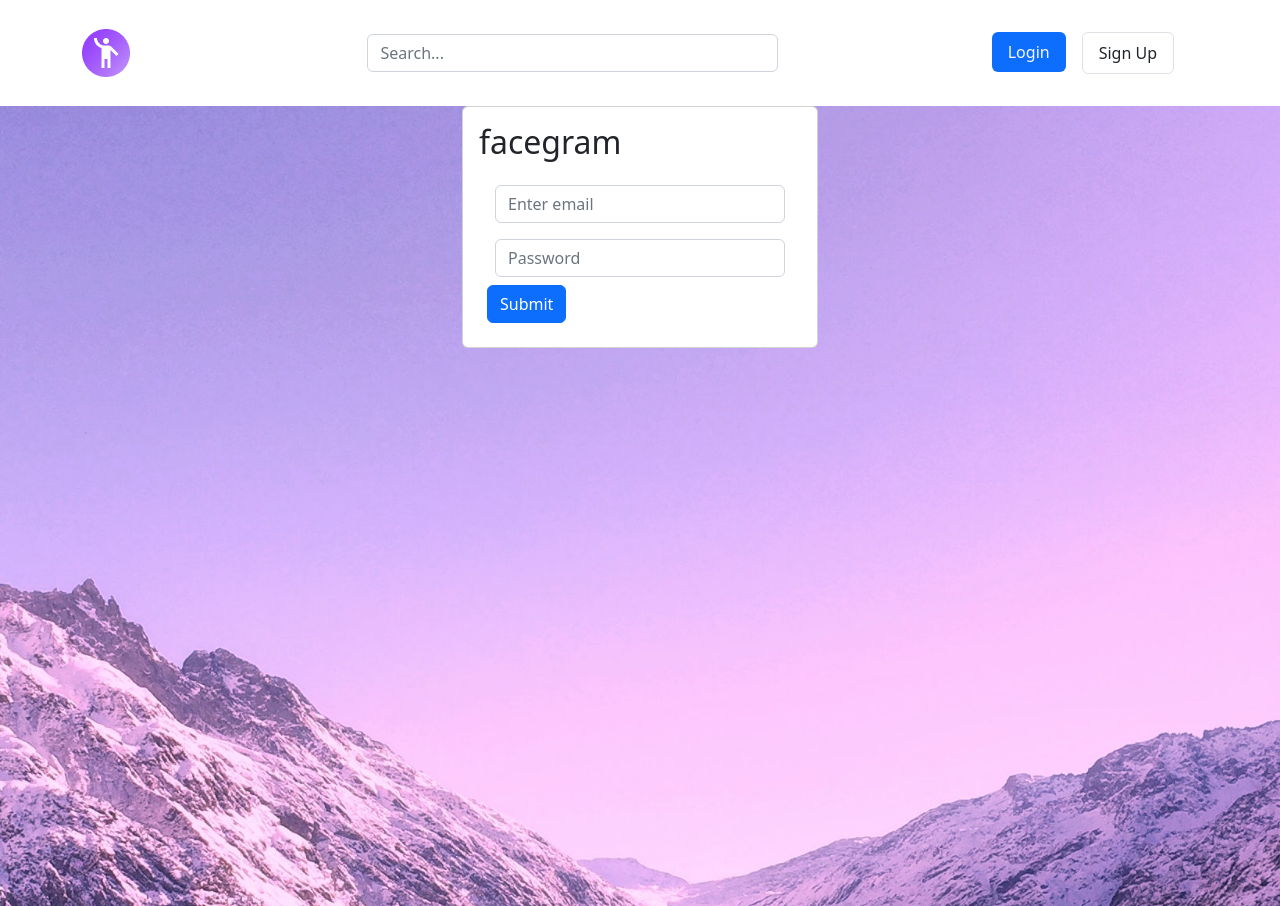
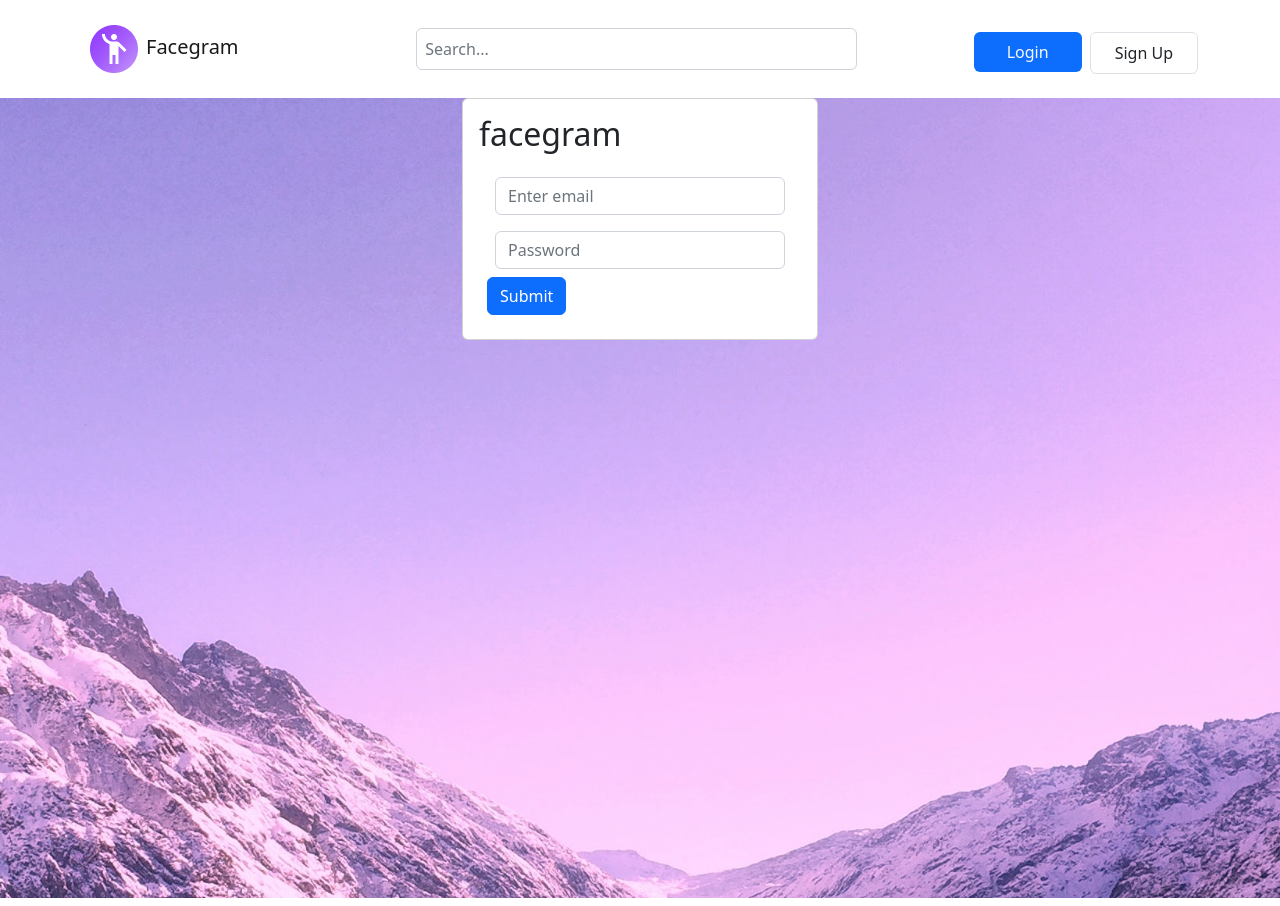
Before and after one commit to ddyrnes/bootstrap-sass-testing, a website: page index.html in a window 1280 px wide. Drawn offline with nearby package versions, Linux system fonts and the light colour scheme.

Commit message:
Fixed nav

```diff
--- a/index.html
+++ b/index.html
@@ -12,6 +12,40 @@
   <body>
     <nav class="navbar navbar-expand-md">
       <div class="container">
+        <a href="#" class="navbar-brand col-2"
+          ><img src="/images/brand_logo.png" alt="brand icon" class="px-2" />Facegram</a
+        >
+        <button
+          class="navbar-toggler"
+          data-bs-toggle="collapse"
+          data-bs-target="#navcollapse"
+          aria-controls="nav"
+          aria-label="Expand Navigation"
+        >
+          <div class="navbar-toggler-icon"></div>
+        </button>
+        <div
+          class="collapse navbar-collapse p-3 text-center justify-content-between col-10 flex-l-col"
+          id="navcollapse"
+        >
+          <div class="navbar-nav justify-content-md-center col row">
+            <div class="form-outline col-md-8 col">
+              <input type="search" id="form1" class="form-control p-2" placeholder="Search..." aria-label="Search" />
+            </div>
+          </div>
+          <div class="navbar-nav justify-content-end col-xl-3 col-lg-4 col-md-5 col flex-row mt-2 gap-2">
+            <div class="nav-item col">
+              <a href="#" class="nav-link bg-primary rounded text-light px-3">Login</a>
+            </div>
+            <div class="nav-item col">
+              <a href="#" class="nav-link border rounded text-dark px-3">Sign Up</a>
+            </div>
+          </div>
+        </div>
+      </div>
+    </nav>
+    <!-- <nav class="navbar navbar-expand-md">
+      <div class="container">
         <a href="#" class="navbar-brand"><img src="/images/brand_logo.png" alt="brand icon" /></a>
         <button
           class="navbar-toggler"
@@ -23,20 +57,20 @@
           <div class="navbar-toggler-icon"></div>
         </button>
         <div class="collapse navbar-collapse p-3 text-center" id="navcollapse">
-          <div class="form-outline col d-flex justify-content-center">
+          <div class="form-outline col-md-10 col-xs-12 d-flex justify-content-center">
             <input type="search" id="form1" class="form-control w-50" placeholder="Search..." aria-label="Search" />
           </div>
-          <ul class="navbar-nav">
-            <li class="nav-item">
+          <div class="navbar-nav">
+            <div class="nav-item col-s-6 col-md-auto">
               <a href="#" class="nav-link bg-primary rounded text-light m-2 px-3">Login</a>
-            </li>
-            <li class="nav-item">
+            </div>
+            <div class="nav-item col-s-6 col-md-auto">
               <a href="#" class="nav-link border rounded m-2 text-dark px-3">Sign Up</a>
-            </li>
-          </ul>
+            </div>
+          </div>
         </div>
       </div>
-    </nav>
+    </nav> -->
 
     <main class="w-100 min-vh-100">
       <div class="container">
```
